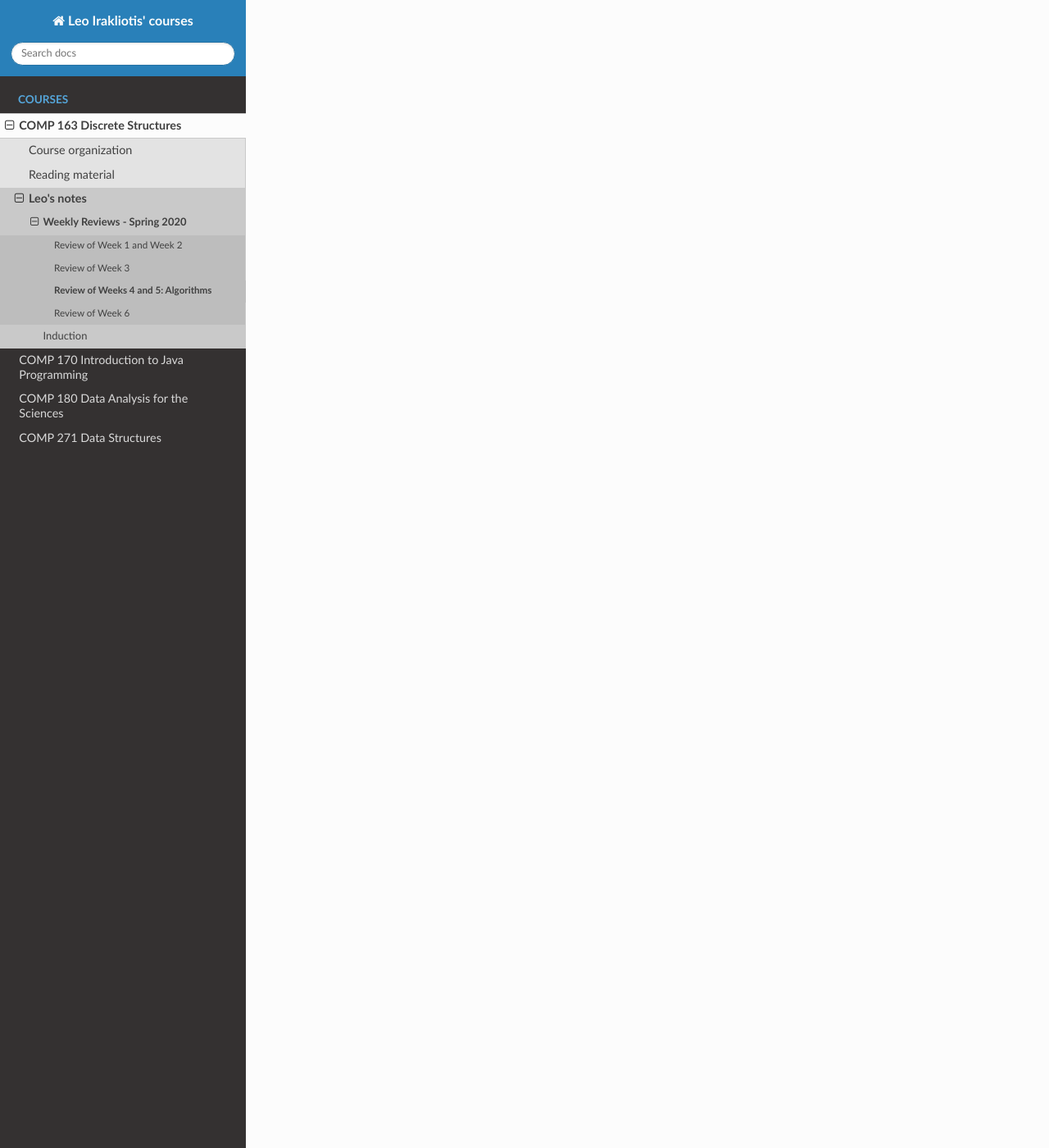
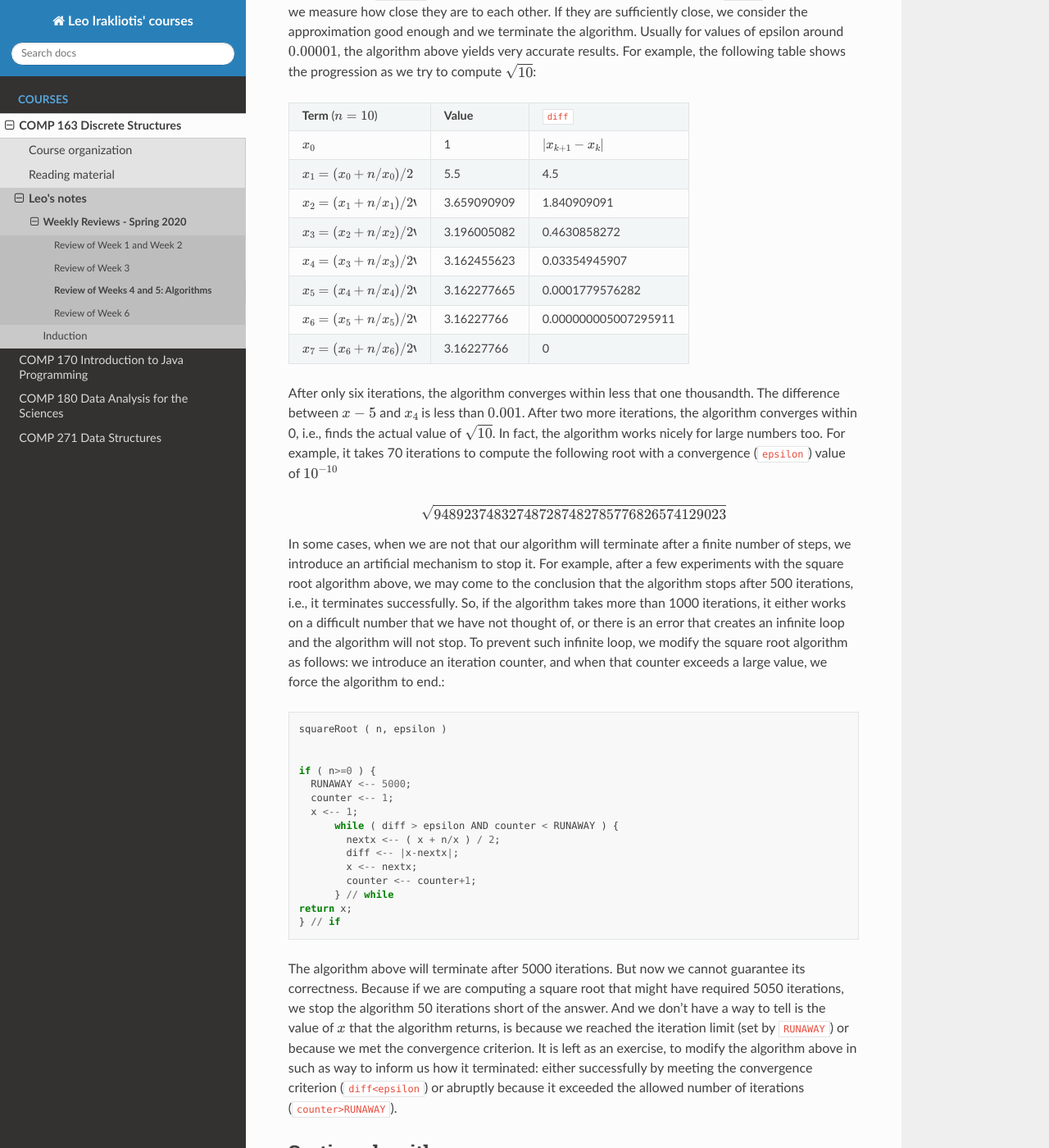
Before and after one commit to sleepyjaree/cdp, a Sphinx documentation site: the page built from source/COMP163/2020Spring/week4.rst, in a window 1280 px wide and 1400 px high, scrolled down 3096 px. Shown: the whole window at 82% size. Built offline with Sphinx 7.4.7 and the Read the Docs theme 2.0.0, drawn with Linux system fonts in a browser that asks for light colours; some of the changed text lies outside the part shown.

Commit message:
Algorithm notes added

```diff
--- a/source/COMP163/2020Spring/week4.rst
+++ b/source/COMP163/2020Spring/week4.rst
@@ -42,7 +42,7 @@ Algorithms can be more complex, like the following one that finds the largest nu
   }
   return largest;
 
-Algorithms can be as complex as the problem they solve. Finding the largest of two numbers, or the largest of a sequence of numbers, are relatively easy problems to solve. And the problem complexity increases, our task is not just find any algorithm to solve it but the most efficient algorithm to do so. Consider, for example, the following algorithm that solves the quadratic equation. ::
+We devise algorithms to solve problems of various difficulty. Finding the largest of two numbers, or the largest of a sequence of numbers, are relatively easy problems to solve. As the problem difficulty increases, our task is not just find any algorithm to solve it but the most efficient algorithm to do so. Consider, for example, the following algorithm that solves the quadratic equation. ::
 
   solveQuadratic ( a,b,c )
 
@@ -77,7 +77,7 @@ Further optimization is possible: ::
       return "No real solutions";
     } else {
       e <-- -b/(2*a);
-      g <-- sqrt(d)/(2*a);
+      g <-- SQRT(d)/(2*a);
       x1 <-- e-g;
       x2 <-- e+g;
       return x1, x2;
@@ -93,13 +93,79 @@ One final optimization can be achieved by removing the duplicate operation invol
     } else {
       f <-- 2*a;
       e <-- -b/f;
-      g <-- sqrt(d)/f;
+      g <-- SQRT(d)/f;
       x1 <-- e-g;
       x2 <-- e+g;
       return x1, x2;
     }
 
-Algorithms are characterized by their complexity, but also by their correctness, and their ability to terminate.
+Algorithms are characterized by their complexity, but also by their correctness, and their ability to terminate. The complexity tells us what resources the algorithm requires, e.g., how much time (or memory, or both) will it take to complete its tasks. The correctness assures us that the algorithm solves every variance of the problem it was designed for. And the ability to terminate (the finiteness) is a guarantee that the algorithm will not run for ever.
+
+Consider the following example of an algorithm that approximates the square root of a number. ::
+
+  squareRoot ( n, epsilon )
+
+  if ( n>=0 ) {
+    x <-- 1;
+	while ( diff > epsilon ) {
+	  nextx <-- ( x + n/x ) / 2;
+	  diff <-- |x-nextx|;
+	  x <-- nextx;
+	} // while
+  return x;
+  } // if
+
+The parameter ``epsilon`` is a measure of conversion. As successive values of ``nextx`` are computed, we measure how close they are to each other. If they are sufficiently close, we consider the approximation good enough and we terminate the algorithm. Usually for values of epsilon around :math:`0.00001`, the algorithm above yields very accurate results. For example, the following table shows the progression as we try to compute :math:`\sqrt{10}`:
+
++--------------------------------+----------------------+-----------------------+
+| **Term**  (:math:`n=10`)       | **Value**            | ``diff``              |
++--------------------------------+----------------------+-----------------------+
+| :math:`x_0`                    | 1                    | :math:`|x_{k+1}-x_k|` |
++--------------------------------+----------------------+-----------------------+
+| :math:`x_1=(x_0+n/x_0)/2`      | 5.5                  | 4.5                   |
++--------------------------------+----------------------+-----------------------+
+| :math:`x_2=(x_1+n/x_1)/2``     | 3.659090909          | 1.840909091           |
++--------------------------------+----------------------+-----------------------+
+| :math:`x_3=(x_2+n/x_2)/2``     | 3.196005082          | 0.4630858272          |
++--------------------------------+----------------------+-----------------------+
+| :math:`x_4=(x_3+n/x_3)/2``     | 3.162455623          | 0.03354945907         |
++--------------------------------+----------------------+-----------------------+
+| :math:`x_5=(x_4+n/x_4)/2``     | 3.162277665          | 0.0001779576282       |
++--------------------------------+----------------------+-----------------------+
+| :math:`x_6=(x_5+n/x_5)/2``     | 3.16227766           | 0.000000005007295911  |
++--------------------------------+----------------------+-----------------------+
+| :math:`x_7=(x_6+n/x_6)/2``     | 3.16227766           | 0                     |
++--------------------------------+----------------------+-----------------------+
+
+
+After only six iterations, the algorithm converges within less that one thousandth.
+The difference between :math:`x-5` and :math:`x_4` is less than :math:`0.001`.
+After two more iterations, the algorithm converges within 0, i.e., finds the actual value of :math:`\sqrt{10}`.
+In fact, the algorithm works nicely for large numbers too.
+For example, it takes 70 iterations to compute the following root with a convergence (``epsilon``) value of :math:`10^{-10}`
+
+.. math::
+   \sqrt{948923748327487287482785776826574129023}
+
+In some cases, when we are not that our algorithm will terminate after a finite number of steps, we introduce an artificial mechanism to stop it. For example, after a few experiments with the square root algorithm above, we may come to the conclusion that the algorithm stops after 500 iterations, i.e., it terminates successfully. So, if the algorithm takes more than 1000 iterations, it either works on a difficult number that we have not thought of, or there is an error that creates an infinite loop and the algorithm will not stop. To prevent such infinite loop, we modify the square root algorithm as follows: we introduce an iteration counter, and when that counter exceeds a large value, we force the algorithm to end.::
+
+  squareRoot ( n, epsilon )
+
+
+  if ( n>=0 ) {
+    RUNAWAY <-- 5000;
+    counter <-- 1;
+    x <-- 1;
+	while ( diff > epsilon AND counter < RUNAWAY ) {
+	  nextx <-- ( x + n/x ) / 2;
+	  diff <-- |x-nextx|;
+	  x <-- nextx;
+	  counter <-- counter+1;
+	} // while
+  return x;
+  } // if
+
+The algorithm above will terminate after 5000 iterations. But now we cannot guarantee its correctness. Because if we are computing a square root that might have required 5050 iterations, we stop the algorithm 50 iterations short of the answer. And we don't have a way to tell is the value of :math:`x` that the algorithm returns, is because we reached the iteration limit (set by ``RUNAWAY``) or because we met the convergence criterion. It is left as an exercise, to modify the algorithm above in such as way to inform us how it terminated: either successfully by meeting the convergence criterion (``diff<epsilon``) or abruptly because it exceeded the allowed number of iterations (``counter>RUNAWAY``).
 
 Sorting algorithms
 ------------------
```
